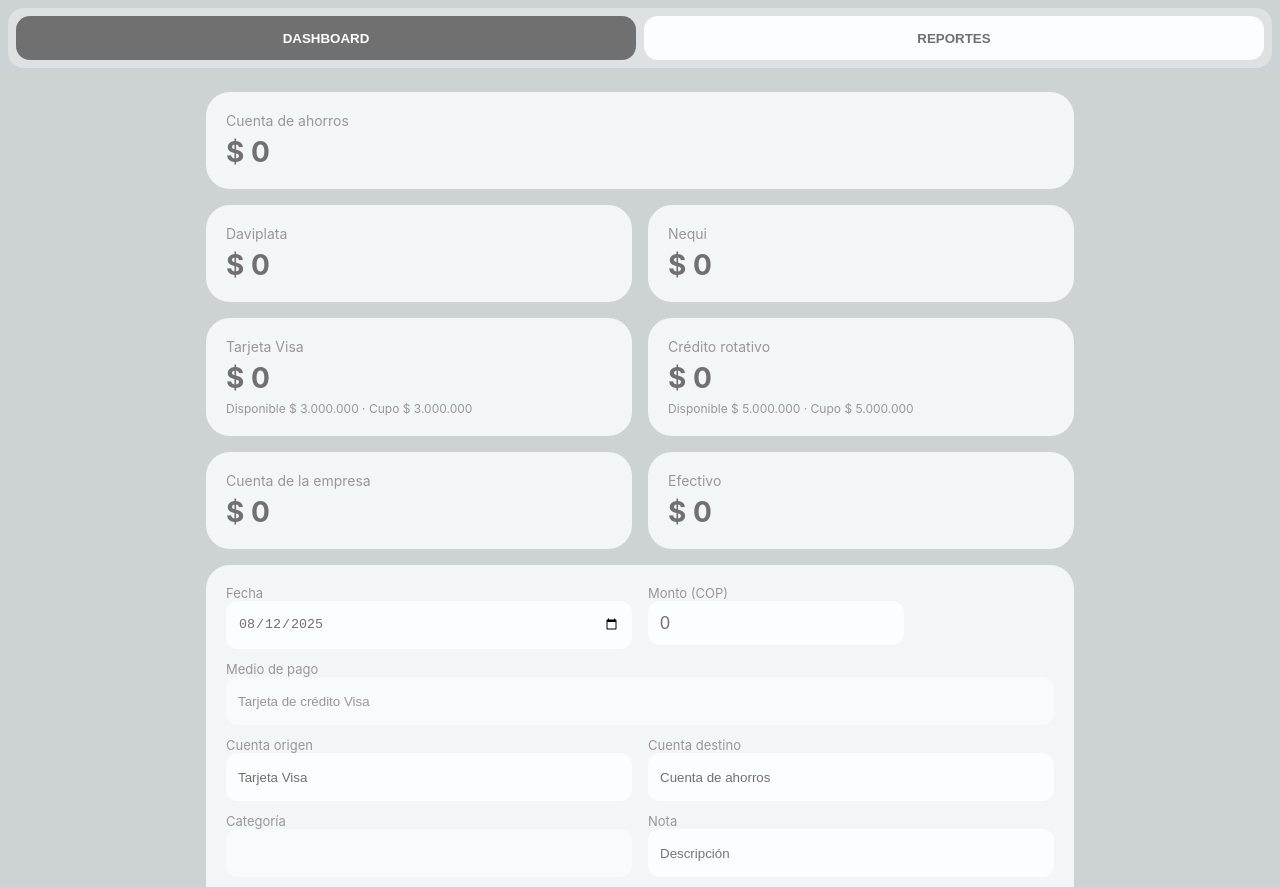
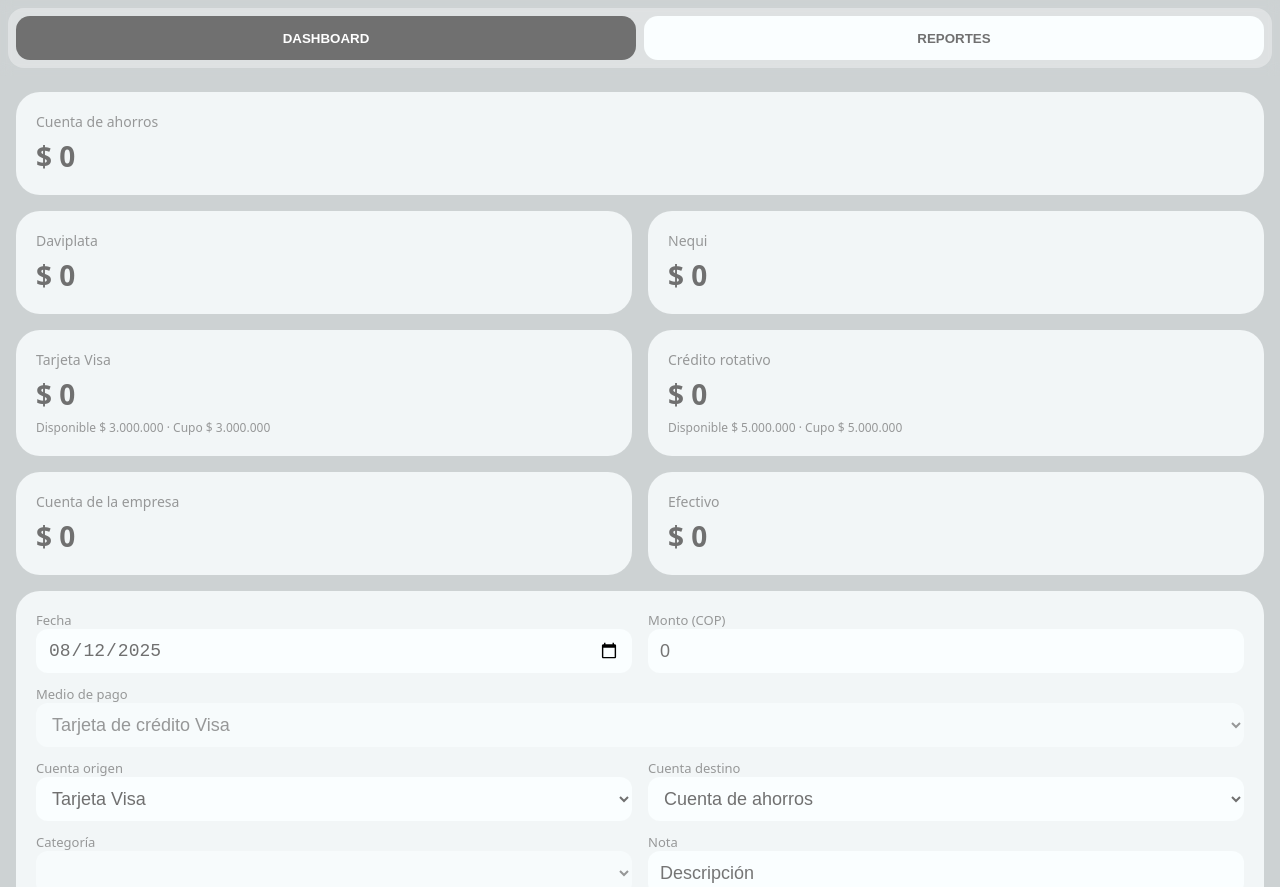
Before and after one commit to sixbrains/Hasaba, a React (Vite) app: page / in a window 1280 px wide. Shown: the top 887 px of the page. Built offline with nearby package versions, Linux system fonts and the light colour scheme.

Commit message:
Update app.css

```diff
--- a/src/app.css
+++ b/src/app.css
@@ -1,40 +1,38 @@
-/* Global mobile-friendly resets */
 :root{
   --bg:#CDD2D3;
   --card:#F2F6F7;
   --text:#707070;
-  --line:#92989A;
+  --field:#FAFEFF;
   --accent:#707070;
-  --field:#FAFEFF;
-  --radius:16px;
 }
-*{box-sizing:border-box}
-html,body,#root{height:100%}
+
+*{ box-sizing:border-box; }
+
+html,body,#root{ height:100%; width:100%; }
 body{
   margin:0;
   background:var(--bg);
   color:var(--text);
-  font-family: Inter, system-ui, -apple-system, Segoe UI, Roboto, Helvetica, Arial, "Apple Color Emoji","Segoe UI Emoji";
   -webkit-font-smoothing:antialiased;
-  -moz-osx-font-smoothing:grayscale;
+  font-family: system-ui, -apple-system, "Segoe UI", Roboto, Inter, Arial, sans-serif;
 }
-/* Inputs & selects */
-input[type="text"],
-input[type="date"],
-select, textarea{
+
+/* Inputs base */
+input,select,textarea{
   width:100%;
-  height:48px;
-  padding:10px 12px;
+  background:var(--field);
+  color:var(--text);
   border:none;
   outline:none;
-  background:var(--field);
-  color:var(--text);
   border-radius:12px;
-  appearance:none;
-  -webkit-appearance:none;
+  height:44px;
+  padding:10px 12px;
+  font-size:18px;
   box-shadow:none;
 }
-/* Buttons */
+textarea{ min-height:90px; height:auto; }
+
+/* Botones */
 button{
   border:none;
   outline:none;
@@ -47,62 +45,54 @@ button{
   background:var(--accent);
   color:#fff;
 }
-.seg{
-  display:flex;
-  gap:10px;
-}
+
+/* Segment buttons (Ingreso / Gasto / Transferencia) */
+.seg{ display:flex; gap:12px; }
 .seg button{
   flex:1;
   height:44px;
   border-radius:14px;
   background:var(--field);
 }
-.seg .active{
-  background:var(--accent);
-  color:#fff;
-}
-/* Cards */
+.seg .active{ background:var(--accent); color:#fff; }
+
+/* Tarjetas */
 .card{
   background:var(--card);
   color:var(--text);
   border-radius:24px;
   padding:20px;
-}
-.container{
-  max-width:900px;
-  margin:0 auto;
-  padding:16px;
-}
-/* === Hasaba: aumentar legibilidad del formulario ( +2px ) === */
-form label { font-size: 16px; }               /* etiquetas */
-form input,
-form select,
-form textarea { font-size: 18px; }            /* campos */
-form button { font-size: 18px; }              /* botones: Ingreso, Gasto, Transferencia, Guardar */
-/* === Unificar estilo del input numérico (Monto) === */
-input[type="number"] {
-  background: var(--field, #FAFEFF);
-  color: var(--text, #707070);
-  border: none;
-  outline: none;
-  border-radius: 12px;
-  height: 44px;
-  padding: 10px 12px;
-  font-size: 18px;
-  appearance: textfield;        /* Chrome/Edge */
-  -moz-appearance: textfield;   /* Firefox */
-  box-shadow: none;
+  width:100%;
 }
 
+/* CONTENEDOR — ancho completo del móvil */
+.container{
+  width:100%;
+  max-width:100%;
+  margin:0;           /* sin centrado fijo */
+  padding:16px;       /* márgenes internos */
+}
+
+/* +2px de legibilidad en el formulario */
+form label{ font-size:16px; }
+form button{ font-size:18px; }
+
+/* Unificar estilo del input numérico (Monto) */
+input[type="number"]{
+  background:var(--field);
+  color:var(--text);
+  border:none;
+  outline:none;
+  border-radius:12px;
+  height:44px;
+  padding:10px 12px;
+  font-size:18px;
+  appearance:textfield;        /* Chrome/Edge */
+  -moz-appearance:textfield;   /* Firefox */
+  box-shadow:none;
+}
 /* Quitar flechitas */
 input[type="number"]::-webkit-outer-spin-button,
-input[type="number"]::-webkit-inner-spin-button {
-  -webkit-appearance: none;
-  margin: 0;
-}
-
+input[type="number"]::-webkit-inner-spin-button{ -webkit-appearance:none; margin:0; }
 /* Sin brillo al enfocar */
-input[type="number"]:focus {
-  outline: none;
-  box-shadow: none;
-}
+input[type="number"]:focus{ outline:none; box-shadow:none; }
```
